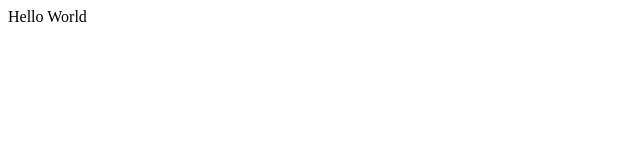
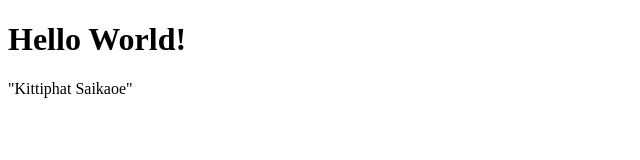
Before and after one commit to kittipat19877/porsche, a plain HTML site: page index.html in a window 1280 px wide. Shown: the whole page, without its empty margins (0-640 px from the left). Drawn offline with Linux system fonts and the light colour scheme.

Commit message:
Update index.html

```diff
--- a/index.html
+++ b/index.html
@@ -1,10 +1,14 @@
 <!DOCTYPE html>
-<html>
-    <head>
-        <title>First Page</title>
-    </head>
+<html lang="en"><head>
+    <meta charset="UTF-8">
+    <meta http-equiv="X-UA-Compatible" content="IE=edge">
+    <meta name="viewport" content="width=device-width, initial-scale=1.0">
+    <title>Kittiphat</title>
+    <link rel="stylesheet" href="style.css">
+<link rel="prefetch"></head>
+<body>
+    <h1>Hello World!</h1>
+    <p>"Kittiphat Saikaoe"</p>
 
-    <body>
-        Hello World
-    </body>
+</body>
 </html>
```
